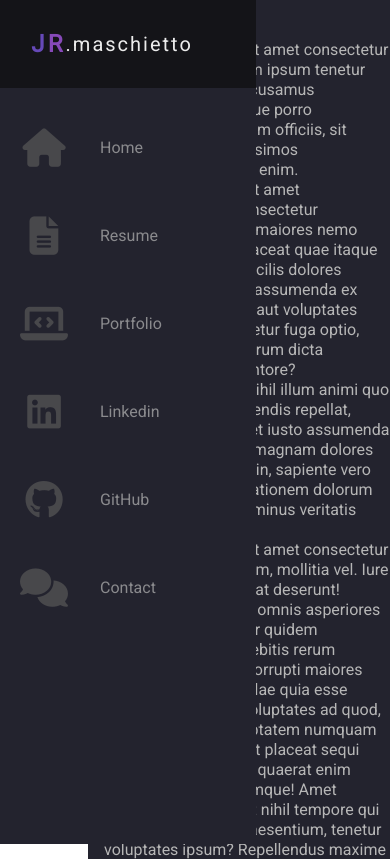
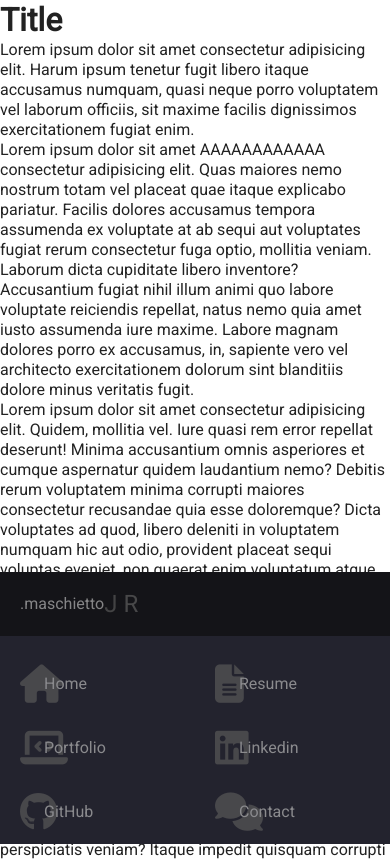
Before and after one commit to lufemas/vertical-menu-CSS, a plain HTML site: page index.html in a window 390 px wide. Shown: the top 859 px of the page. Drawn offline with Linux system fonts and the light colour scheme.

Commit message:
mobile menu version started

```diff
--- a/css/default.css
+++ b/css/default.css
@@ -23,19 +23,153 @@ body::-webkit-scrollbar-thumb {
 }
 
 html{
-  /* width: 300px; */
-  /* height: 100px; */
-  overflow-y: scroll;
   scrollbar-color: #6649b8 #1e1e24;
   scrollbar-width: thin;
 }
 
 
 main {
+
+}
+
+.navbar {
+  position: fixed;
+  background-color: var(--bg-primary);
+  width: var(--nav-column-width);
+  width: 100%;
+  transition: var(--transition-speed) ease;
+  bottom: 0;
+}
+
+.navbar-nav{
+  list-style: none;
+  padding: 0;
+  margin: 0;
+  display: grid;
+  grid-template-columns: 1fr 1fr;
+  width: 100%;
+}
+
+.nav-item {
+  width: 100%;
+}
+
+
+
+.nav-link {
+  padding-left: 1.25rem;
+  display: flex;
+  /* flex-direction: column; */
+  align-items: center;
+  height: 4rem;
+  color: var(--text-primary);
+  text-decoration: none;
+  filter: grayscale(100%) opacity(0.7);
+  transition: filter var(--transition-speed) ease;
+
+}
+
+.icon-size{
+  width: 1.5rem;
+  min-width: 1.5rem;
+  text-align: center;
+  display: block;
+}
+
+.link-icon{
+  font-size: 2.4rem;
+  color: #6649b8;
+  transition: position 0.2s ease;
+  display: block;
+}
+
+.nav-link:hover{
+  filter: grayscale(0%) opacity(1);
+
+  background: var(--bg-secondary);
+  color: var(--text-secondary);
+
+}
+
+.navbar:hover .link-text{
+/* margin-left: 2rem; */
+
+}
+
+.link-text{
+  text-decoration: none;
+  transition: all var(--transition-speed) ease;
+}
+
+.first-arrow{
+  color: #6649b8;
+}
+.second-arrow{
+  color: #8649b8;
+}
+
+.logo{
+  width: 100%;
+  background-color: var(--bg-secondary);
+  margin-bottom: 1rem;
+  grid-column: 1 / 3;
+}
+
+.logo-secondary-text{
+  /* transform:translate(-5rem, 0); */
+  font-size: 1.5rem;
+  letter-spacing: .25em;
+  font-style: normal;
+  transition: all var(--transition-speed) ;
+
+}
+
+.logo .icon-size{
+  /* transform: scaleX(1) translate(-6.15rem, 0); */
+  transition: transform var(--transition-speed) ;
+  transform-origin: center;
+  letter-spacing: -0.25rem;
+  font-size: 1.6rem;
+  font-weight: bolder;
+
+
+}
+
+.logo-text{
+  /* transform: scaleX(0) translate(-5em, 0); */
+  /* opacity: 0; */
+  text-decoration: none;
+  /* translate: -10rem 0; */
+  transition: all var(--transition-speed) ease;
+}
+
+
+.navbar:hover .logo-text{
+  display: inline;
+  /* transform: scaleX(1) translate(10.85rem, 0) ; */
+  opacity: 1;
+  font-size: 1.25rem;
+  letter-spacing: .125rem;
+  margin-left: 2rem;
+
+}
+
+.navbar:hover .logo-secondary-text{
+  /* transform: translate(-9.25rem, 0) ; */
+  font-weight: bolder;
+  letter-spacing: 0.20rem;
+}
+
+.navbar:hover .logo .icon-size{
+  /* transform: scaleX(-1) translate(1rem, 0) ; */
+}
+
+
+@media screen and (min-width: 40em){
+
+  main {
     margin-left: var(--nav-column-width);
     padding-left: 1rem;
-  background-color: var(--bg-primary);
-  color: var(--text-primary);
   }
 
   .navbar {
@@ -51,10 +185,10 @@ main {
   }
 
   .navbar-nav{
+    display: flex;
     list-style: none;
     padding: 0;
     margin: 0;
-  display: flex;
     flex-direction: column;
     align-items: center;
     height: 100%;
@@ -62,8 +196,6 @@ main {
 
   .nav-item {
     width: 100%;
-  /* margin: 1em 0; */
-
   }
 
 
@@ -71,25 +203,19 @@ main {
   .nav-link {
     padding-left: 1.25rem;
     display: flex;
-  /* flex-direction: column; */
-  /* justify-content: space-evenly; */
-  /* width: 11rem; */
+    flex-direction: row;
     align-items: center;
     height: 5.5rem;
     color: var(--text-primary);
     text-decoration: none;
     filter: grayscale(100%) opacity(0.7);
     transition: filter var(--transition-speed) ease;
-  /* filter: grayscale(0%) opacity(1); */
 
   }
 
   .icon-size{
-  /* flex-grow: 1; */
-  /* margin-left: 1rem; */
     width: 3rem;
     min-width: 3rem;
-  /* background-color: white; */
     text-align: center;
     display: block;
   }
@@ -99,10 +225,6 @@ main {
     color: #6649b8;
     transition: position 0.2s ease;
     display: block;
-
-
-
-
   }
 
   .nav-link:hover{
@@ -115,8 +237,6 @@ main {
 
   .navbar:hover .link-text{
   display: inline;
-/* transform: scaleX(0); */
-/* width: auto; */
   transform: scaleX(1);
   opacity: 1;
   margin-left: 2rem;
@@ -124,13 +244,10 @@ margin-left: 2rem;
   }
 
   .link-text{
-  /* margin: .5em 0; */
     display: none;
     transform: scaleX(0);
     opacity: 0;
     text-decoration: none;
-
-  /* width: 0; */
     transition: all var(--transition-speed) ease;
   }
 
@@ -168,8 +285,6 @@ margin-left: 2rem;
   }
 
   .logo-text{
-  /* margin: .5em 0; */
-  /* display: none; */
     transform: scaleX(0) translate(-5em, 0);
     opacity: 0;
     text-decoration: none;
@@ -180,8 +295,6 @@ margin-left: 2rem;
 
   .navbar:hover .logo-text{
     display: inline;
-  /* transform: scaleX(0); */
-  /* width: auto; */
     transform: scaleX(1) translate(10.85rem, 0) ;
     opacity: 1;
     font-size: 1.25rem;
@@ -191,15 +304,13 @@ margin-left: 2rem;
   }
 
   .navbar:hover .logo-secondary-text{
-  /* transform: scaleX(0); */
-  /* width: auto; */
     transform: translate(-9.25rem, 0) ;
     font-weight: bolder;
     letter-spacing: 0.20rem;
   }
 
   .navbar:hover .logo .icon-size{
-  /* transform: scaleX(0); */
-  /* width: auto; */
     transform: scaleX(-1) translate(1rem, 0) ;
   }
+
+}
--- a/index.html
+++ b/index.html
@@ -51,7 +51,7 @@
 
   </nav>
 
-  <main class="dark">
+  <main>
     <h1>Title</h1>
 
     <p>Lorem ipsum dolor sit amet consectetur adipisicing elit. Harum ipsum tenetur fugit libero itaque accusamus numquam, quasi neque porro voluptatem vel laborum officiis, sit maxime facilis dignissimos exercitationem fugiat enim.</p>
```
Lines whose indentation alone changed are shown as unchanged.
